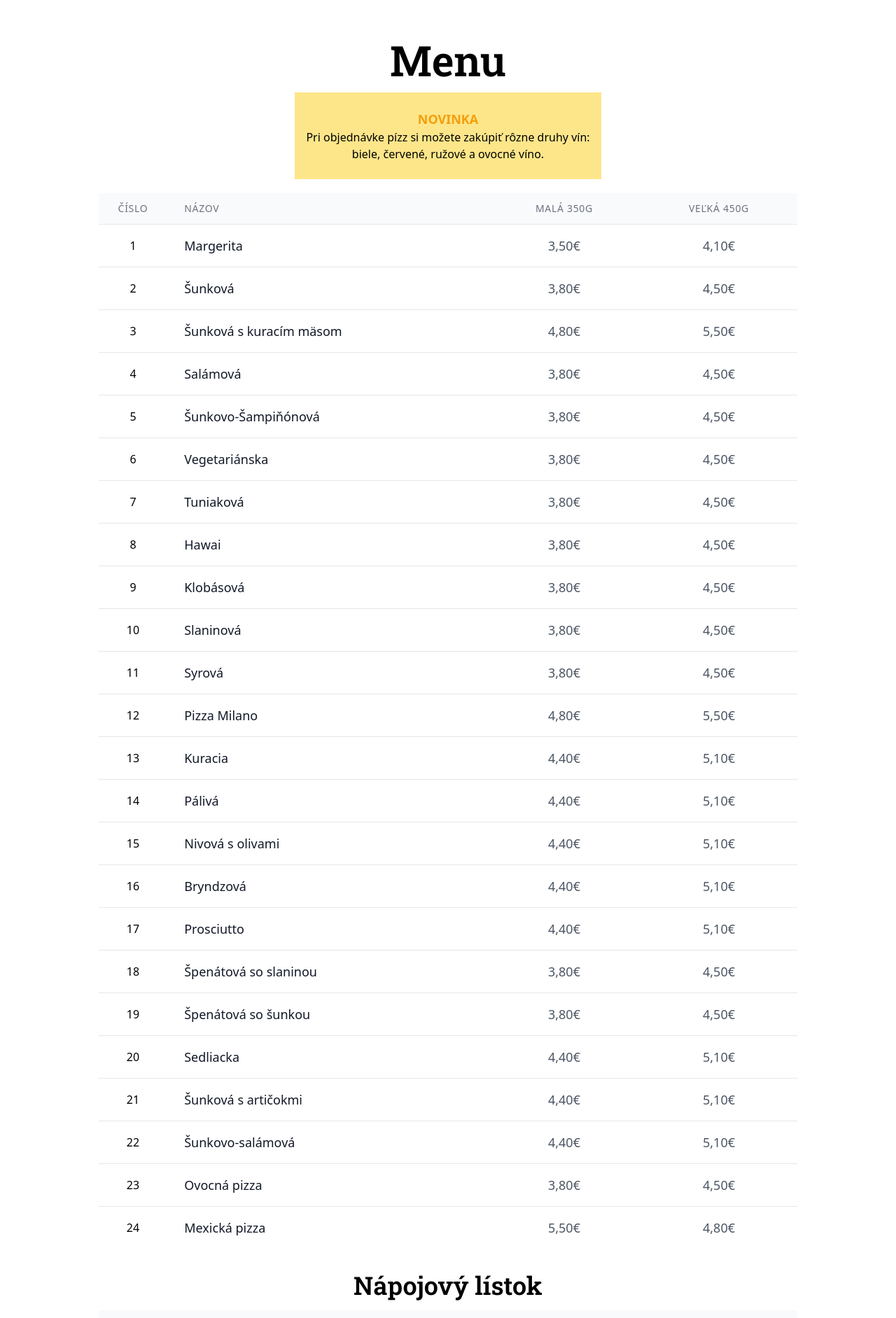
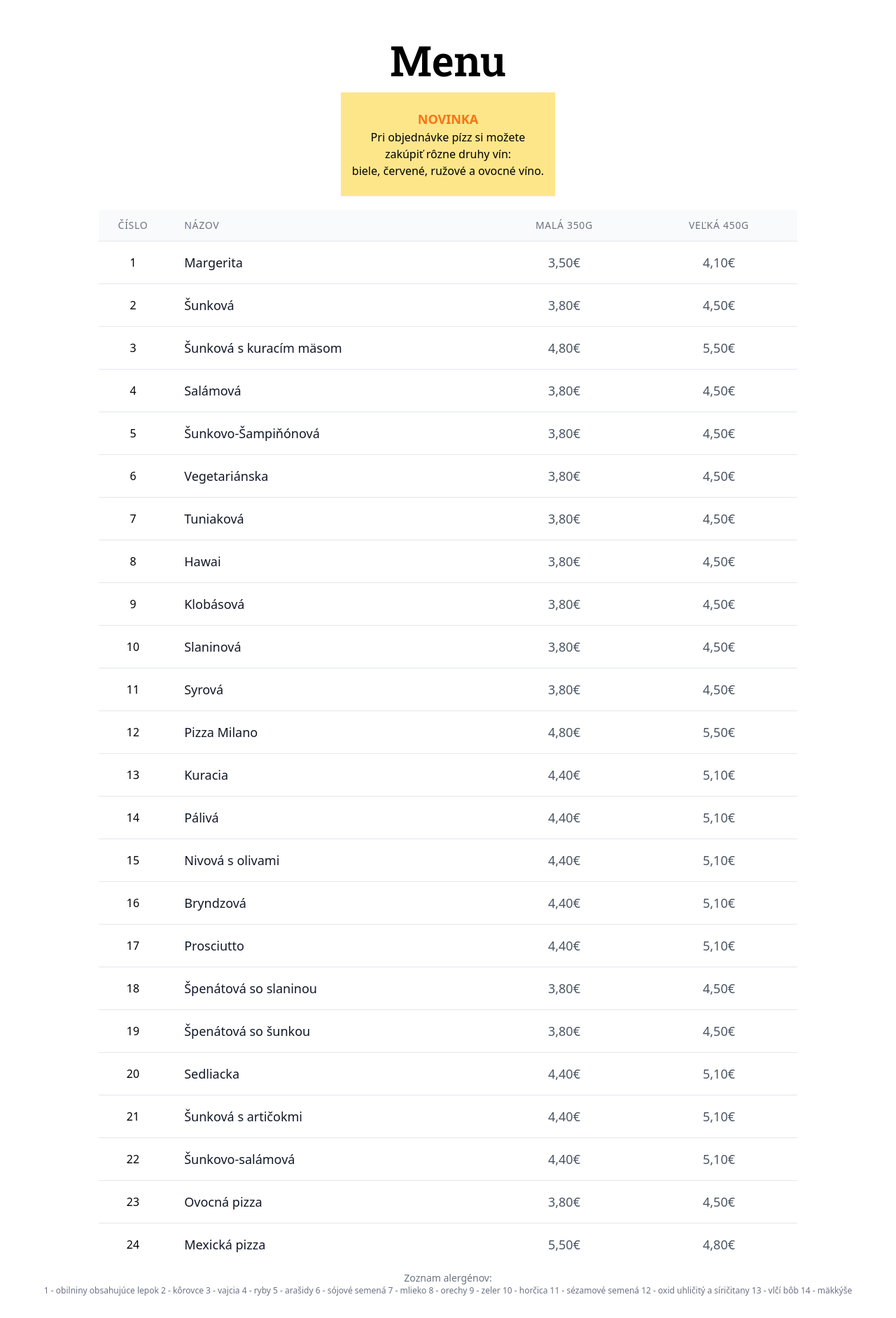
Before and after one commit to patrikkaprinay/pizza, a Next.js app: page / in a window 1280 px wide. Shown: the part 840-2723 px from the top of the page at 70% size. Built offline with nearby package versions, Linux system fonts and the light colour scheme; a web font is replaced by a local one.

Commit message:
added alergens

```diff
--- a/components/Info.jsx
+++ b/components/Info.jsx
@@ -45,7 +45,7 @@ const Info = () => {
           </div>
         </div>
       </div>
-      <div className="w-full lg:w-4/6 xl:w-3/6 md:w-5/6 md:mx-auto md:rounded-md py-8 text-2xl md:text-xl bg-orange-500 text-white my-7 font-bold font-roboto-s">
+      <div className="w-full lg:w-4/6 xl:w-3/6 md:w-5/6 md:mx-auto md:rounded-md py-8 text-2xl md:text-xl bg-orange-500 text-white my-7 font-bold font-roboto-s shadow-sm">
         <div className="w-5/6 md:w-2/3 mx-auto">
           {extra.map((extra) => (
             <p className="text-center" key={extra.id}>
--- a/components/Menu.jsx
+++ b/components/Menu.jsx
@@ -12,12 +12,23 @@ const Menu = () => {
         <h2 className="font-roboto-s font-semibold text-6xl text-center sm:text-left mb-4">
           Menu
         </h2>
-        <div className="px-4 text-center bg-yellow-200 py-6 mb-5">
-          <p className="text-yellow-500 uppercase text-lg font-bold">Novinka</p>
-          <p>Pri objednávke pízz si možete zakúpiť rôzne druhy vín:</p>
+        <div className="px-4 text-center bg-yellow-200 py-6 mb-5 shadow-sm">
+          <p className="text-orange-500 uppercase text-lg font-bold">Novinka</p>
+          <p>
+            Pri objednávke pízz si možete <br /> zakúpiť rôzne druhy vín:
+          </p>
           <p>biele, červené, ružové a ovocné víno.</p>
         </div>
         <Table items={meals} columns={meal_columns} />
+        <div className="px-4 text-center text-gray-500 mt-2">
+          <p className="text-sm">Zoznam alergénov:</p>
+          <p className="text-xs">
+            1 - obilniny obsahujúce lepok 2 - kôrovce 3 - vajcia 4 - ryby 5 -
+            arašidy 6 - sójové semená 7 - mlieko 8 - orechy 9 - zeler 10 -
+            horčica 11 - sézamové semená 12 - oxid uhličitý a síričitany 13 -
+            vlčí bôb 14 - mäkkýše
+          </p>
+        </div>
       </div>
       <div className="flex items-center justify-center flex-col mt-8">
         <h2 className="font-roboto-s font-semibold text-4xl text-center sm:text-left mb-4">
--- a/components/Table.jsx
+++ b/components/Table.jsx
@@ -55,7 +55,11 @@ const Table = (props) => {
                 item.description
                   ? 'hover:cursor-pointer hover:bg-gray-100 transition duration-150'
                   : ''
-              }${opened.includes(item.id) ? 'bg-gray-200 ' : ''}`}
+              }${
+                opened.includes(item.id) && item.description
+                  ? ' bg-gray-200 '
+                  : ''
+              }`}
             >
               <td className="px-4 py-4 whitespace-nowrap hidden xs:table-cell align-middle text-center">
                 <div>{item.id}</div>
--- a/components/Welcome.jsx
+++ b/components/Welcome.jsx
@@ -26,8 +26,8 @@ const Welcome = () => {
             Pizzéria Milano
           </h1>
           <p className="text-xl md:text-2xl md:w-96 mx-auto text-center">
-            Pizzeria Milano ponúka široký výber najlepšej talianskej pizze vo
-            Veľkých Úľanoch a rozvoz do blízkeho okolia.
+            Pizzeria Milano ponúka široký výber najlepšej talianskej pizze
+            <br /> vo Veľkých Úľanoch a rozvoz do blízkeho okolia.
           </p>
           <a
             href="#menu"
```
